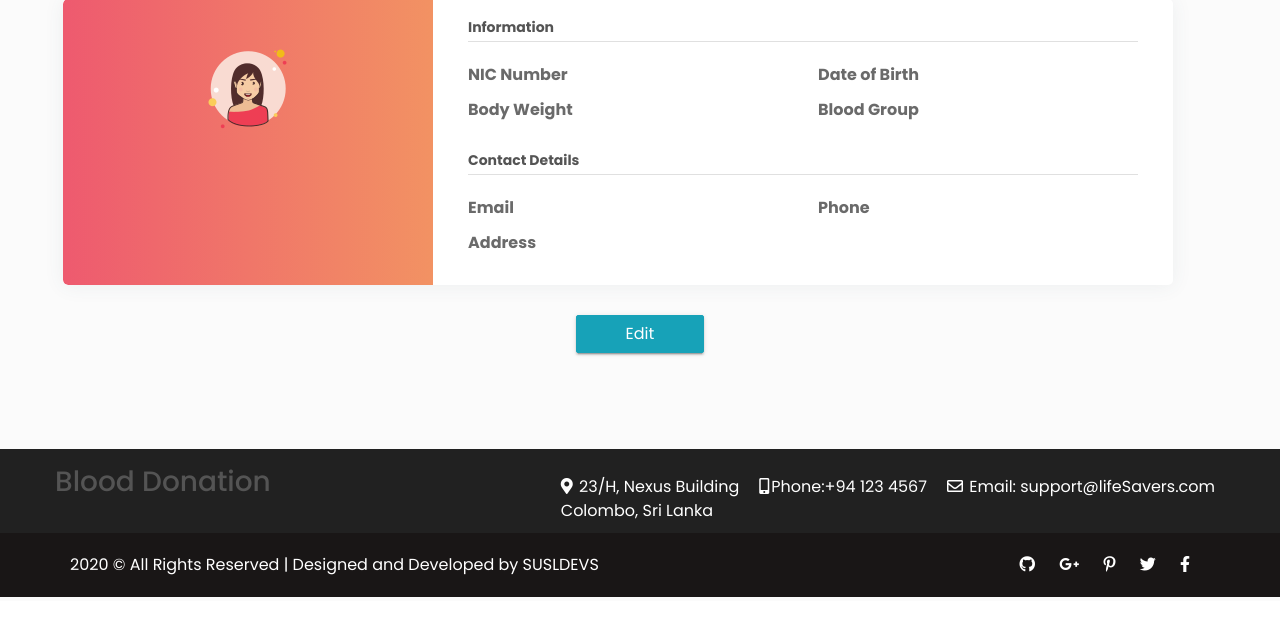
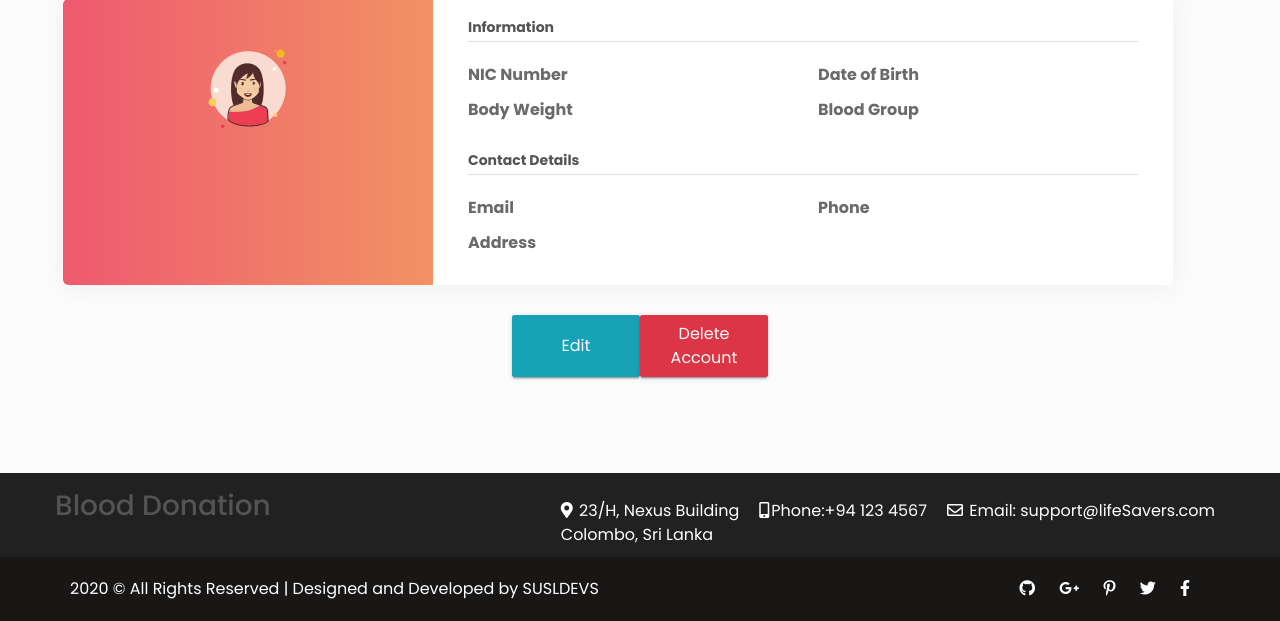
Before and after one commit to randika-chathuranga/Blood-donation-web-project, a PHP site: page /profile in a window 1280 px wide. Shown: the part 199-820 px from the top of the page. Before the commit the page ends 796 px from the top, so only its background shows below. Run offline with PHP 8.4, Linux system fonts and the light colour scheme; the visitor is signed in with stand-in values (Sample User, id 1); data that the repository does not hold is empty; some libraries are stand-ins or nearby versions.

Commit message:
add delete method

```diff
--- a/private/Path.php
+++ b/private/Path.php
@@ -43,6 +43,11 @@ Route::addPath("/edit", function () {
     include "$root/private/views/edit.php";
 });
 
+Route::addPath("/delete", function () {
+    $root = realpath($_SERVER["DOCUMENT_ROOT"]);
+    include "$root/private/views/delete.php";
+});
+
 Route::addPath("/donors", function () {
     $root = realpath($_SERVER["DOCUMENT_ROOT"]);
     include "$root/private/views/donors.php";
--- a/private/views/profile.php
+++ b/private/views/profile.php
@@ -76,8 +76,10 @@ include("templates/header.php");
         </div>
         <div class="d-flex justify-content-center edit">
             <button type="button" class="btn btn-info" onclick="window.location.href='/edit';">Edit</button>
+            <button type="button" class="btn btn-danger" id="del">Delete Account</button>
         </div>
     </div>
 </div>
-
+<script src="//cdn.jsdelivr.net/npm/sweetalert2@11"></script>
+<script src="public/js/profile.js"></script>
 <?php include("templates/footer.php") ?>
--- a/public/css/profile.css
+++ b/public/css/profile.css
@@ -5,6 +5,9 @@ body {
 .edit button{
  width: 10vw;
 }
+
+
+
 .padding {
     padding: 3rem !important
 }
--- /dev/null
+++ b/public/js/profile.js
@@ -0,0 +1,23 @@
+document.getElementById("del").addEventListener("click", function(){
+   loadPopUp();
+});
+
+function loadPopUp() {
+    Swal.fire({
+        title: 'Are you sure?',
+        text: "You won't be able to revert this!",
+        icon: 'warning',
+        showCancelButton: true,
+        confirmButtonColor: '#d33',
+        cancelButtonColor: '#3085d6',
+        confirmButtonText: 'Yes, delete it!'
+      }).then((result) => {
+        if (result.isConfirmed) {
+         redirectToDelete();
+        }
+      })
+}
+
+function redirectToDelete(){
+    location.replace("/delete");
+}
```
Also changed, not shown: private/views/delete.php (added, +7 -0 lines).
